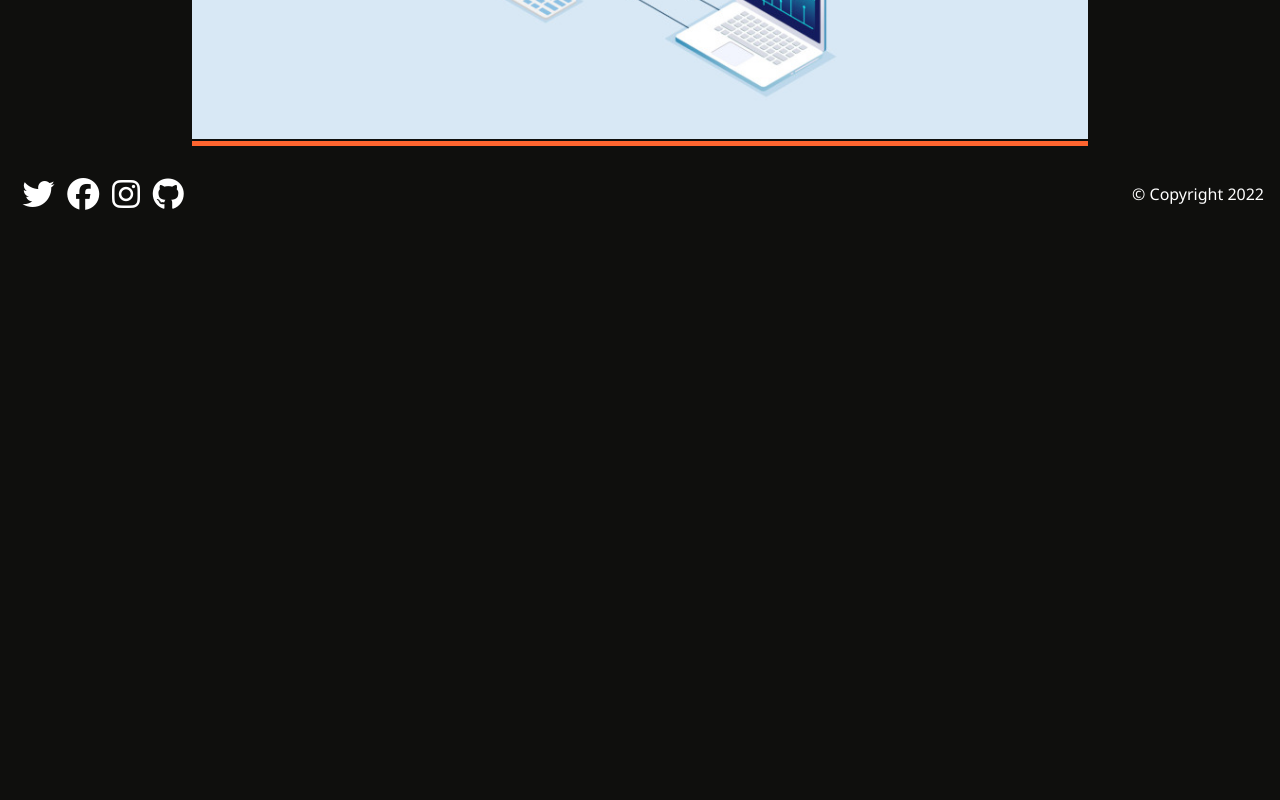
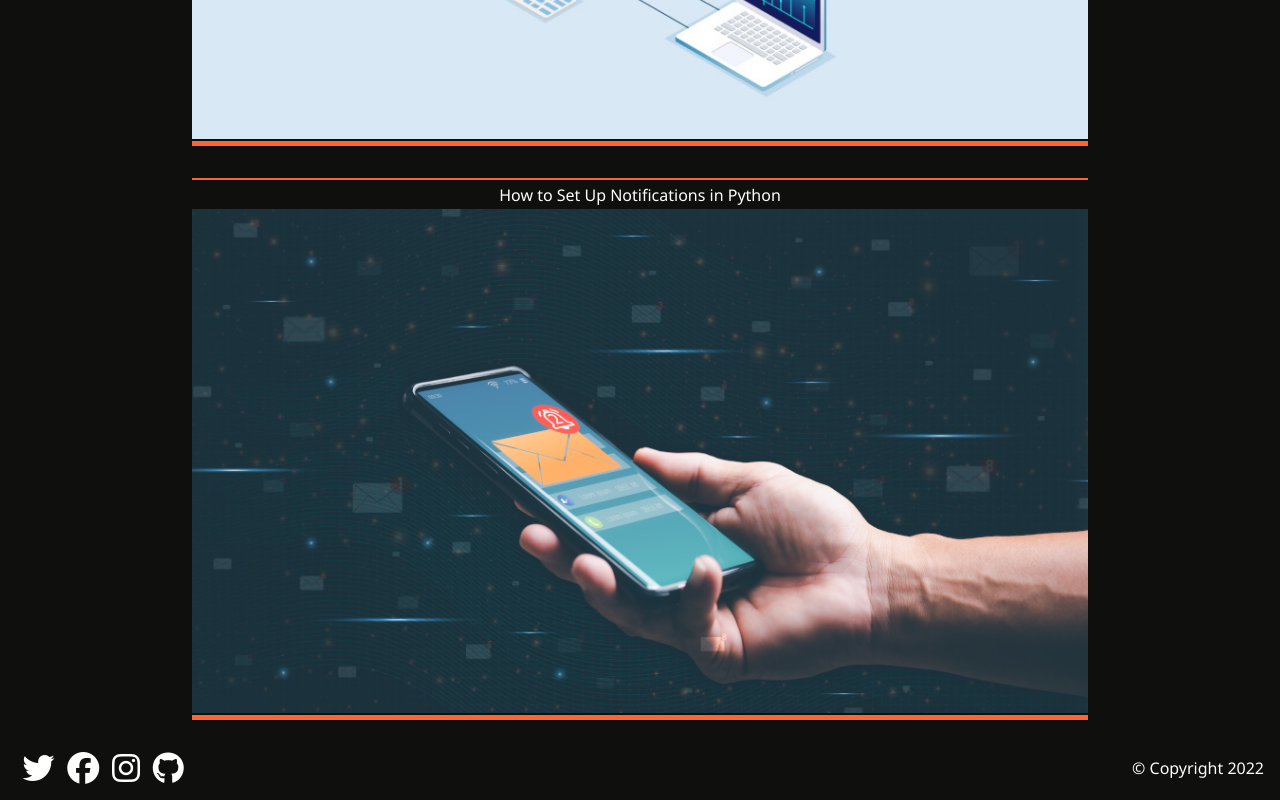
Before and after one commit to danielcaballero88/danielcaballero88.github.io, an Angular app in the folder dc-website/: page /projects in a window 1280 px wide. Shown: the part 794-1594 px from the top of the page. Before the commit the page ends 1020 px from the top, so only its background shows below. Built offline with nearby package versions, Linux system fonts and the light colour scheme.

Commit message:
Add a project item to the projects page

```diff
--- a/dc-website/src/app/components/project/project.component.html
+++ b/dc-website/src/app/components/project/project.component.html
@@ -1,9 +1,6 @@
 <div *ngIf="projectObj" class="project-item">
   <div class="project-title">{{ projectObj.title }}</div>
-  <img
-    [src]="projectObj.imageObj.src"
-    [alt]="projectObj.imageObj.alt"
-  />
+  <img [src]="projectObj.imageObj.src" [alt]="projectObj.imageObj.alt" />
   <div class="links">
     <div class="columns">
       <div *ngFor="let linkObj of projectObj.linkObjs" class="column">
--- a/dc-website/src/app/components/projects/projects.component.ts
+++ b/dc-website/src/app/components/projects/projects.component.ts
@@ -20,8 +20,24 @@ export class ProjectsComponent implements OnInit {
       imageObj: {
         alt: 'Cloud Computing Concept Image',
         src: '/assets/images/projects/gcp-vm.jpg',
-        attributionLabel: 'Cloud Computing Vectors by Vecteezy',
+        attributionLabel: 'Image by Vecteezy',
         attributionUrl: 'https://www.vecteezy.com/free-vector/cloud-computing',
+      },
+    },
+    {
+      title: 'How to Set Up Notifications in Python',
+      linkObjs: [
+        {
+          label: 'Read Post',
+          url: 'https://dev.to/danielcaballero88/how-to-set-up-email-and-message-notifications-for-a-python-application-5f3l',
+          icon: 'dev',
+        },
+      ],
+      imageObj: {
+        alt: 'Notifications Concept Image',
+        src: '/assets/images/projects/notifications.jpg',
+        attributionLabel: 'Image by Vecteezy',
+        attributionUrl: 'https://www.vecteezy.com/free-photos',
       },
     },
   ];
```
Also changed, not shown: dc-website/src/assets/images/projects/notifications.jpg (added).
